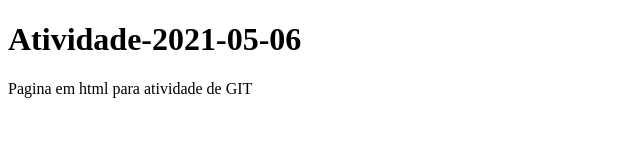
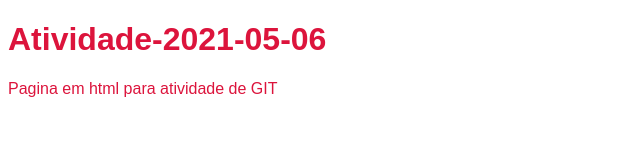
Before and after one commit to pablodurandamaia/atividade-2021-05-06, a plain HTML site: page index.html in a window 1280 px wide. Shown: the whole page, without its empty margins (0-640 px from the left). Drawn offline with Linux system fonts and the light colour scheme.

Commit message:
CSS aplicado

```diff
--- /dev/null
+++ b/estilo.css
@@ -0,0 +1,4 @@
+.fonte{
+    font-family: sans-serif;
+    color: crimson;
+}
--- a/index.html
+++ b/index.html
@@ -3,8 +3,9 @@
     <head>
         <meta charset="UTF-8"
         title="Atividade Git">
+        <link rel="stylesheet" href="estilo.css">
     </head>
-    <body>
+    <body class="fonte">
         <h1>Atividade-2021-05-06</h1>
         <p>Pagina em html para atividade de GIT</p>
     </body>
```
